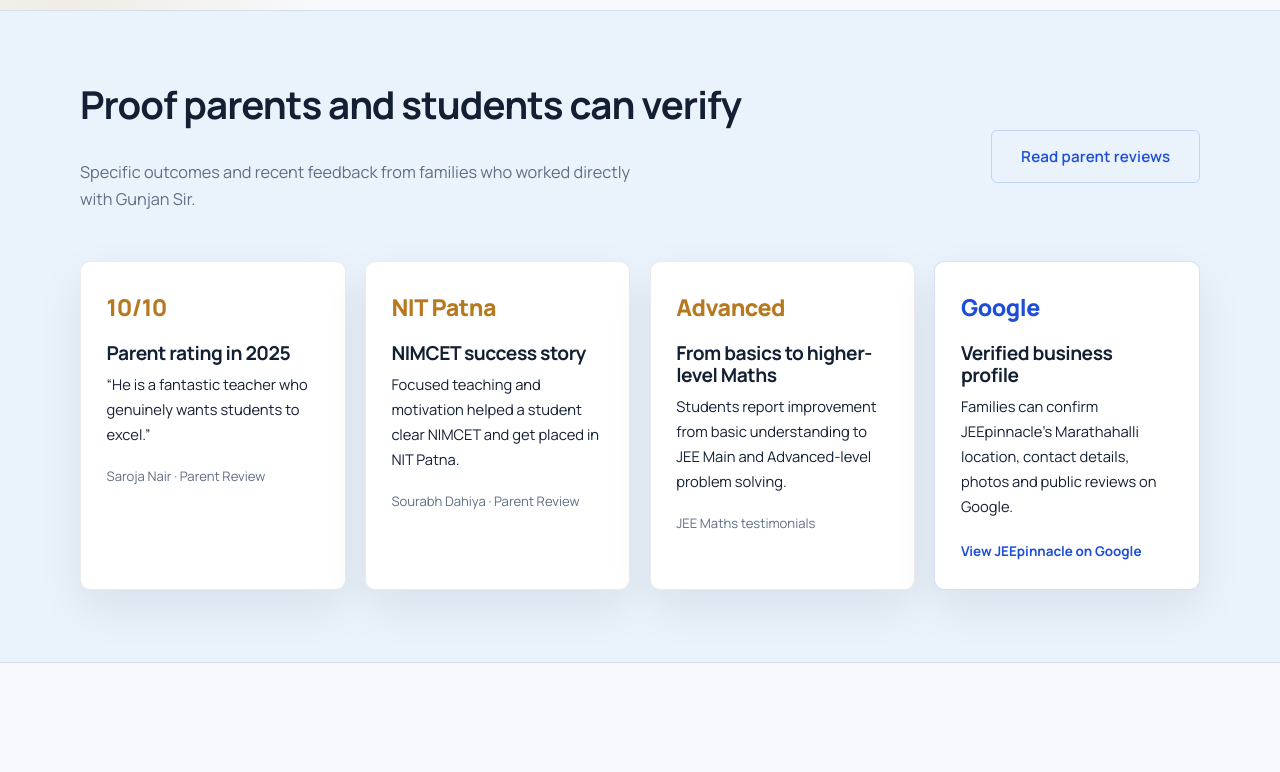
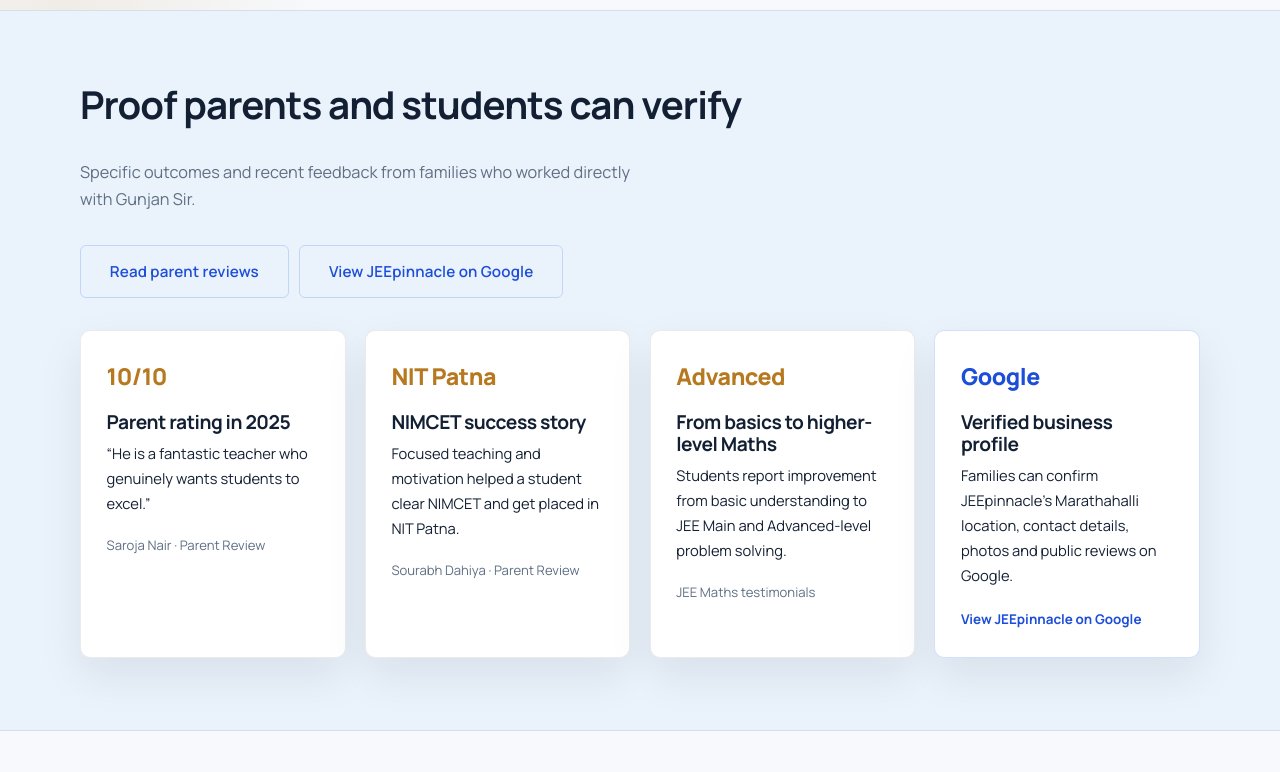
Before and after one commit to vivektiwary/jee-achievers, a plain HTML site: page index.html in a window 1280 px wide. Shown: the part 1160-1932 px from the top of the page. Drawn offline with Linux system fonts and the light colour scheme.

Commit message:
add google review

```diff
--- a/assets/css/style.css
+++ b/assets/css/style.css
@@ -269,6 +269,11 @@
   background: #eaf2fb;
   border-top: 1px solid var(--border);
   border-bottom: 1px solid var(--border);
+}
+.proof-actions {
+  display: flex;
+  flex-wrap: wrap;
+  gap: 0.65rem;
 }
 .proof-grid,
 .parent-grid {
--- a/index.html
+++ b/index.html
@@ -294,7 +294,10 @@
             <h2 id="proof-title">Proof parents and students can verify</h2>
             <p class="section-intro">Specific outcomes and recent feedback from families who worked directly with Gunjan Sir.</p>
           </div>
-          <a class="btn btn-outline" href="#testimonials">Read parent reviews</a>
+          <div class="proof-actions">
+            <a class="btn btn-outline" href="#testimonials">Read parent reviews</a>
+            <a class="btn btn-outline" href="https://www.google.com/search?kgmid=%2Fg%2F11nq8qvrhf&q=JEEpinnacle" target="_blank" rel="noopener">View JEEpinnacle on Google</a>
+          </div>
         </div>
         <div class="proof-grid">
           <article class="proof-card">
```
